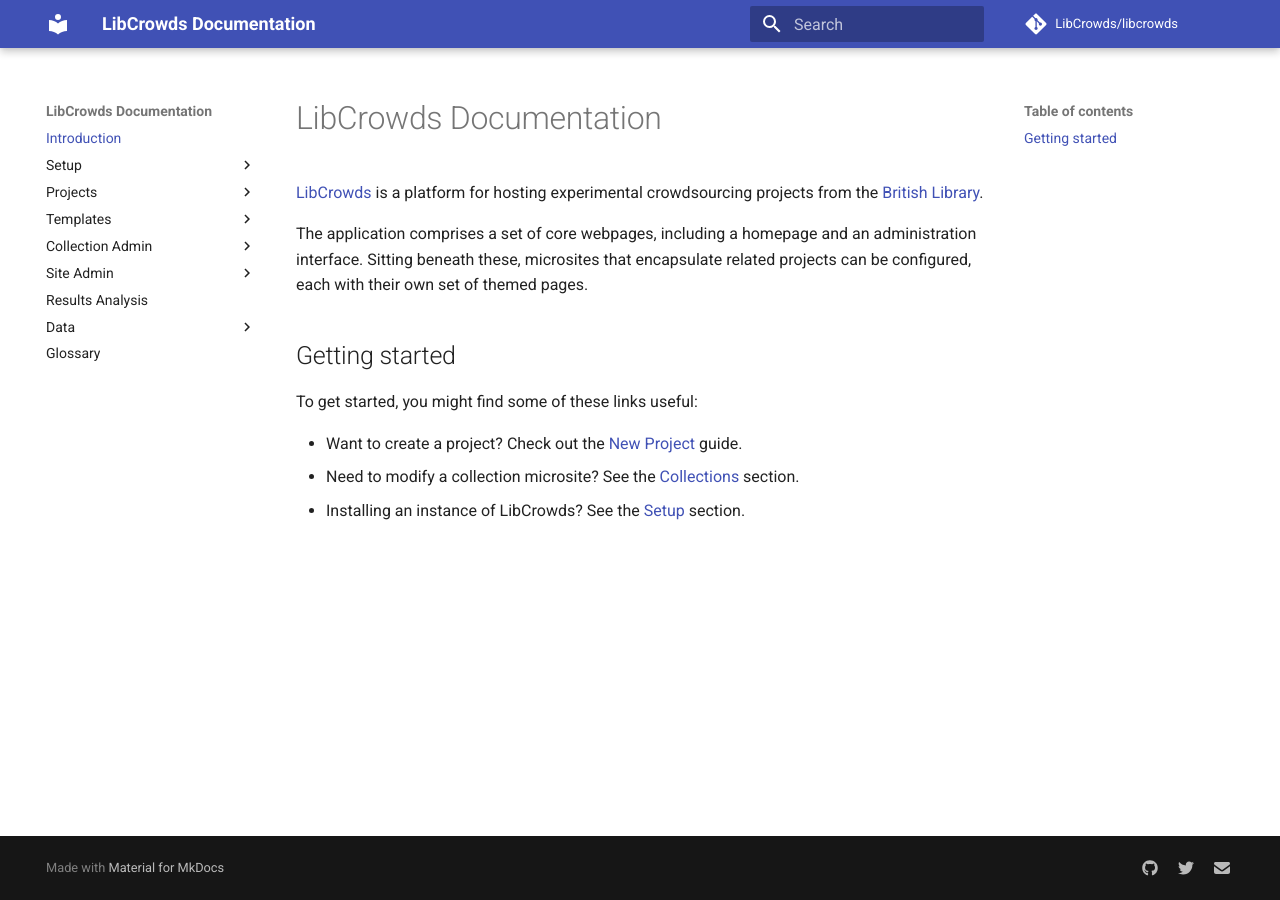
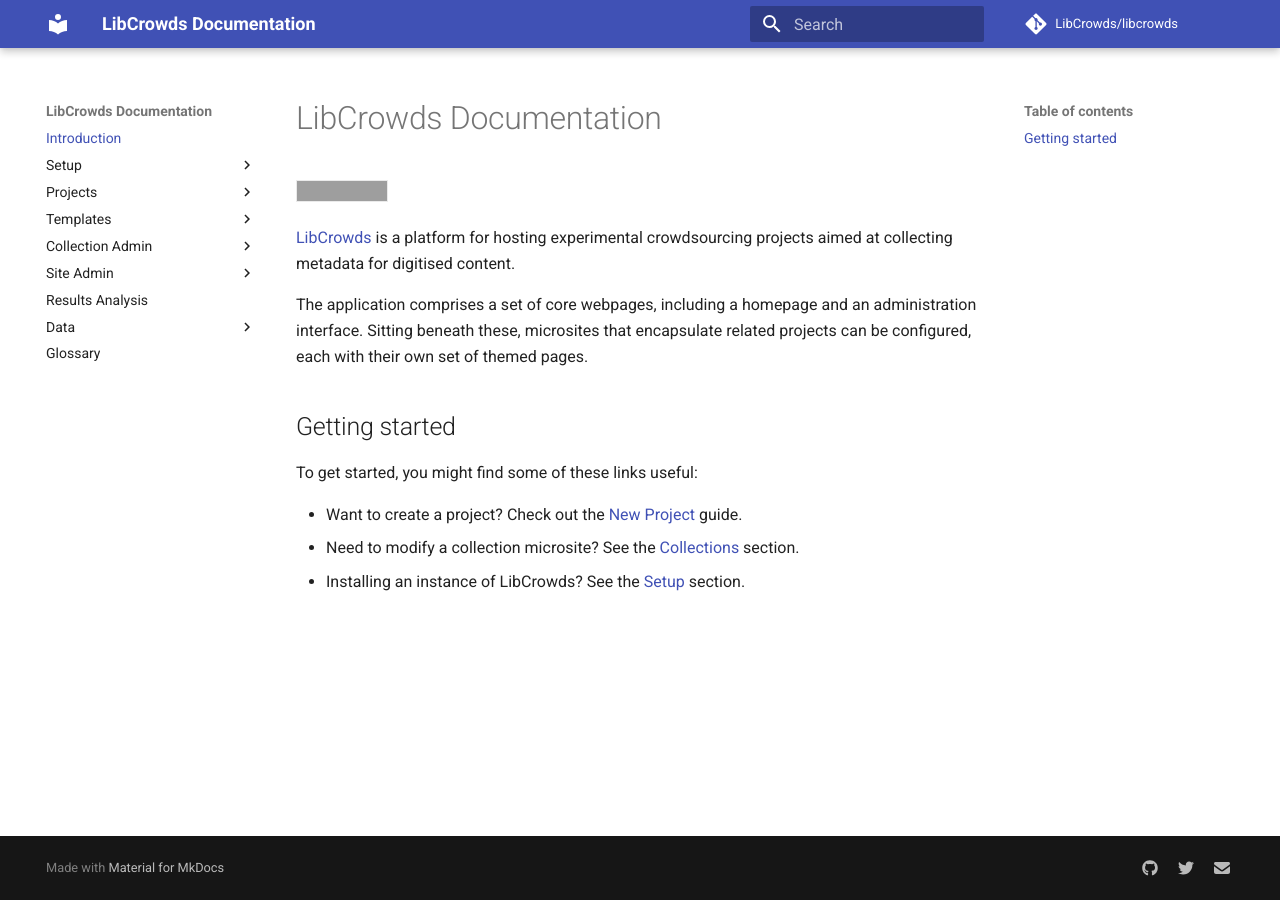
Before and after one commit to LibCrowds/docs, an MkDocs documentation site: the page built from docs/index.md, in a window 1280 px wide. Built offline with MkDocs 1.6.1 and Material for MkDocs 9.7.7, drawn with Linux system fonts in a browser that asks for light colours; comment, search, counter and statistics services are not loaded; old or Windows-style settings are respelled for this version of MkDocs; grey boxes are pictures that could not be loaded.

Commit message:
Update index page

```diff
--- a/docs/index.md
+++ b/docs/index.md
@@ -1,7 +1,9 @@
 # LibCrowds Documentation
 
+[![DOI](https://zenodo.org/badge/92406558.svg)](https://zenodo.org/badge/latestdoi/92406558)
+
 [LibCrowds](https://www.libcrowds.com) is a platform for hosting experimental
-crowdsourcing projects from the [British Library](https://www.bl.uk/).
+crowdsourcing projects aimed at collecting metadata for digitised content.
 
 The application comprises a set of core webpages, including a homepage and an
 administration interface. Sitting beneath these, microsites that encapsulate
```
